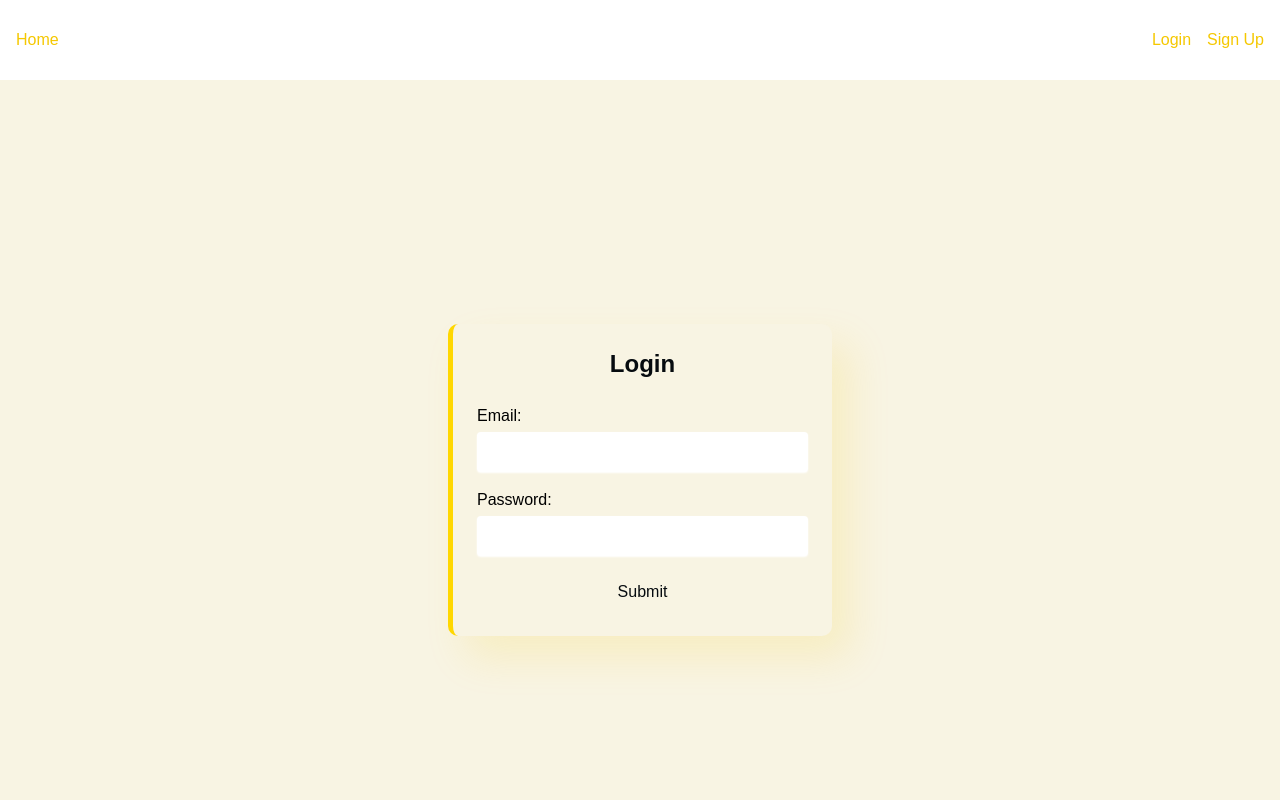
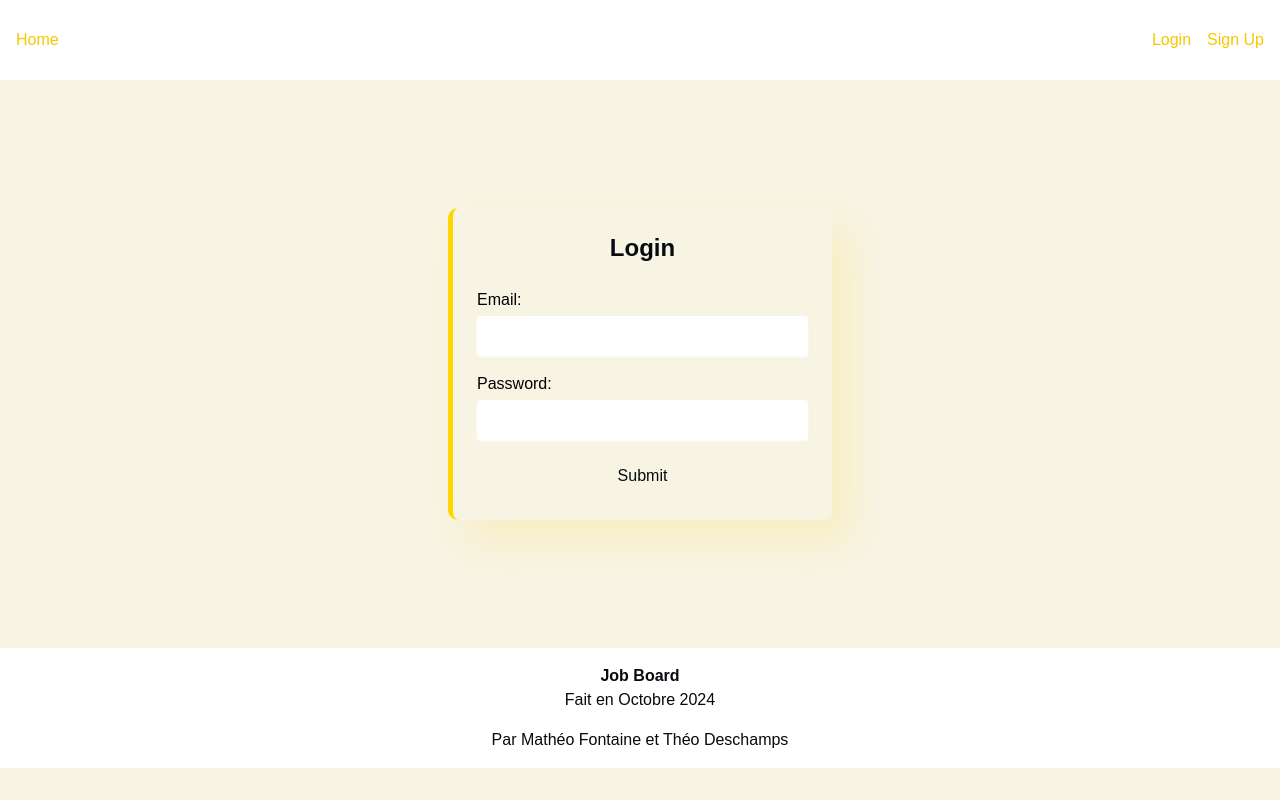
Before and after one commit to Iluvitar47/Workify, a Next.js app in the folder job-board-frontend/: page /login in a window 1280 px wide. Shown: the top 800 px of the page. Built offline with nearby package versions, Linux system fonts and the light colour scheme; no server answers.

Commit message:
[FIX] Padding fix

```diff
--- a/job-board-frontend/src/components/LoginComponent.tsx
+++ b/job-board-frontend/src/components/LoginComponent.tsx
@@ -48,7 +48,7 @@ const LoginComponent: React.FC = () => {
 
   const renderLoginForm = () => {
     return (
-      <div className="flex justify-center items-center min-h-screen bg-gray-100">
+      <div className="flex justify-center items-center pb-32 pt-32 bg-gray-100">
         <form onSubmit={handleSubmit} className="p-6 rounded-md shadow-md w-full max-w-sm add-card">
           <h2 className="text-2xl mb-6 text-center">Login</h2>
           <div className="mb-4">
```
